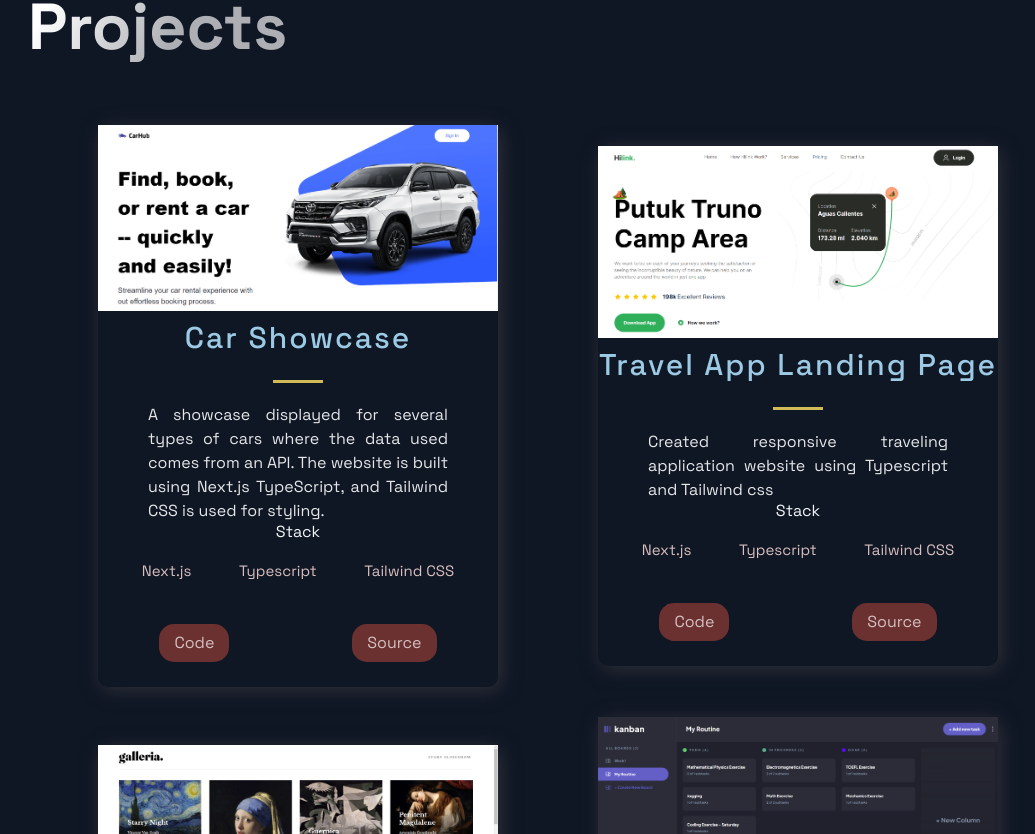
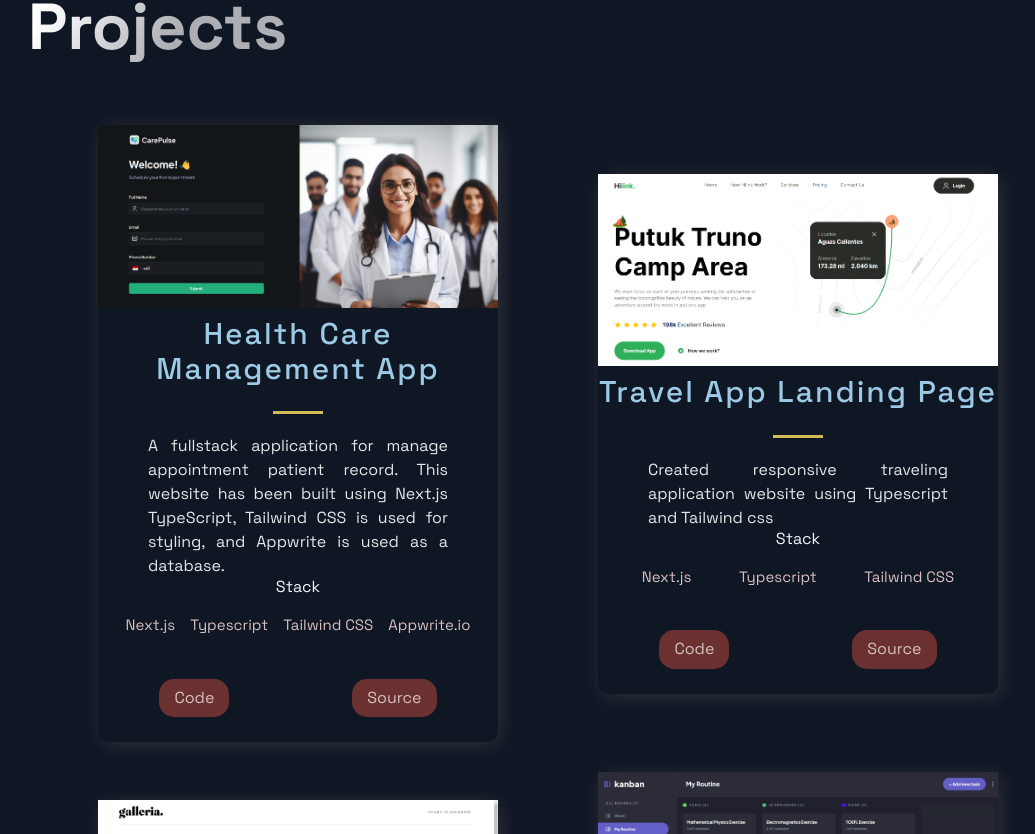
Before and after one commit to gummymule/portfolio-3.0, a Next.js app: page / in a window 1280 px wide. Shown: the part 735-1569 px from the top of the page, without its empty margins (92-1127 px from the left). Built offline with nearby package versions, Linux system fonts and the light colour scheme.

Commit message:
add new project health-care

```diff
--- a/src/constants/constants.js
+++ b/src/constants/constants.js
@@ -1,11 +1,11 @@
 export const projects = [
     {
-      title: 'Car Showcase',
-      description: "A showcase displayed for several types of cars where the data used comes from an API. The website is built using Next.js TypeScript, and Tailwind CSS is used for styling.",
-        image: '/images/car-showcase.png',
-        tags: ['Next.js', 'Typescript', 'Tailwind CSS'],
-      source: 'https://car-showcase-tau-drab.vercel.app/',
-      visit: 'https://github.com/muliasw12/car-showcase',
+      title: 'Health Care Management App',
+      description: "A fullstack application for manage appointment patient record. This website has been built using Next.js TypeScript, Tailwind CSS is used for styling, and Appwrite is used as a database.",
+        image: '/images/health-care.png',
+        tags: ['Next.js', 'Typescript', 'Tailwind CSS', 'Appwrite.io'],
+      source: 'https://health-care-management-sage.vercel.app/',
+      visit: 'https://github.com/muliasw12/health-care-management',
       id: 0,
     },
     {
```
Also changed, not shown: public/images/health-care.png (added).
